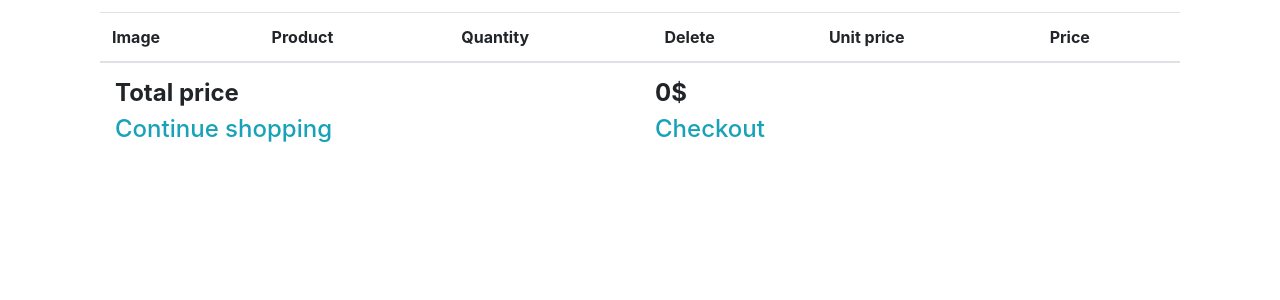
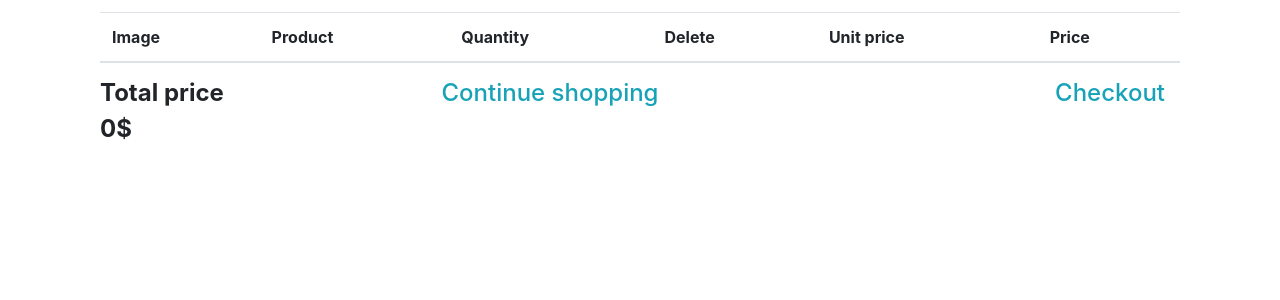
Before and after one commit to hubertpie/book_store_django, a Django app: template book_store/cart/templates/cart/detail.html in a window 1280 px wide. Shown: the part 110-410 px from the top of the page. Run offline with Django 3.2, Linux system fonts and the light colour scheme; the template is opened without the code that fills it: values named after a table or form of the project are taken from there, others are empty; tables that the repository leaves empty hold one stand-in row (Sample ...); lists and menus that the app fills with data are empty; some libraries are stand-ins or nearby versions.

Commit message:
Update detail.html

```diff
--- a/book_store/cart/templates/cart/detail.html
+++ b/book_store/cart/templates/cart/detail.html
@@ -38,18 +38,18 @@ Cart
 </table>
 <div class="container">
     <div class="row">
-        <div class="col-6">
-            <p class="font-weight-bold h4">Total price</p>
+        <div class="col-3">
+            <div class="row">
+                <p class="font-weight-bold h4">Total price</p>
+            </div>
+            <div class="row">
+                <p class="font-weight-bold h4">{{ cart.get_total_price }}$</p>
+            </div>
         </div>
-        <div class="col-6">
-            <p class="font-weight-bold h4">{{ cart.get_total_price }}$</p>
-        </div>
-    </div>
-    <div class="row">
-        <div class="col">
+        <div class="col-4 text-center">
             <p class="h4"><a href="{% url 'shop:book_list' %}" class="text-info">Continue shopping</a></p>
         </div>
-        <div class="col">
+        <div class="col-5 text-right">
             <p class="h4"><a href="{% url 'orders:order_create' %}" class="text-info">Checkout</a></p>
         </div>
     </div>
```
